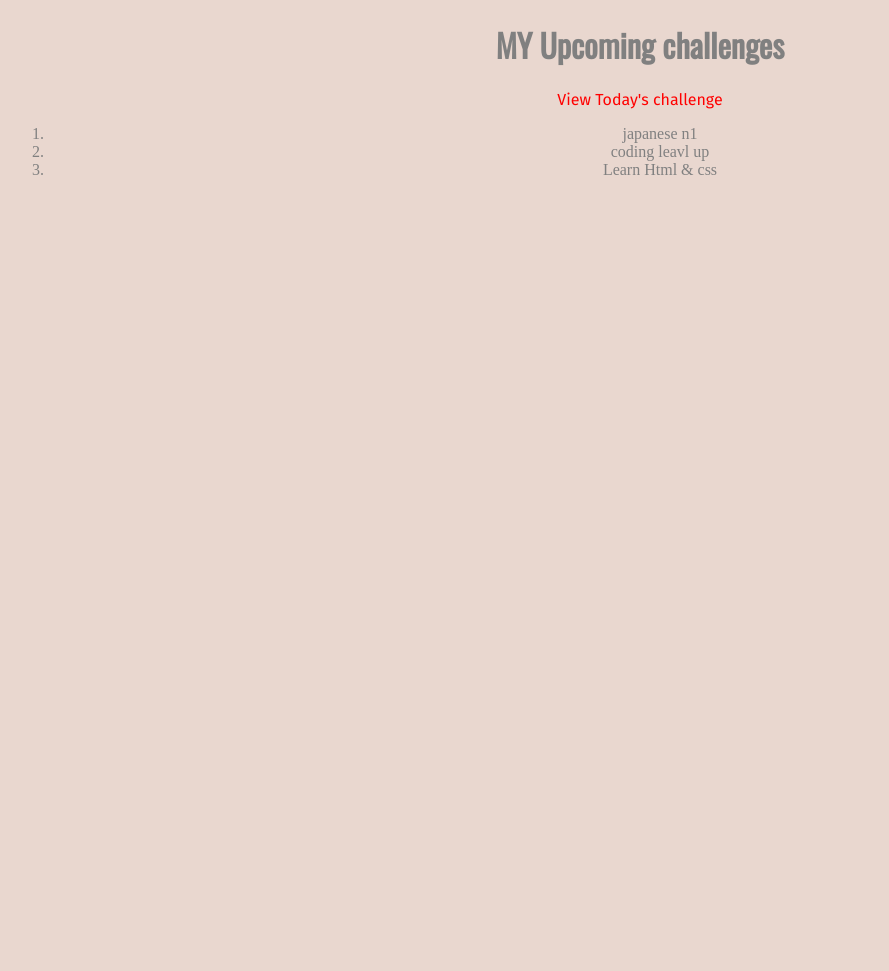
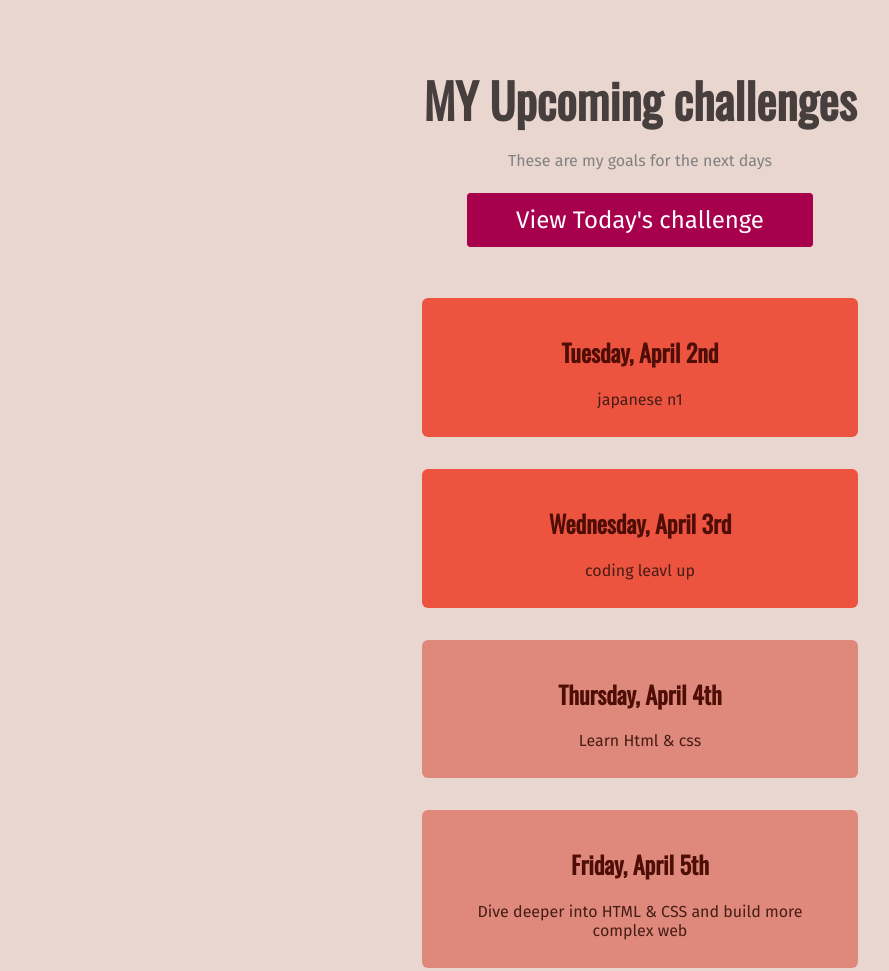
Before and after one commit to wowai717/html-100days, a plain HTML site: page full-week.html in a window 1280 px wide. Shown: the whole page, without its empty margins (0-889 px from the left). Before the commit the page ends 800 px from the top, so only its background shows below. Drawn offline with nearby package versions, Linux system fonts and the light colour scheme; files that its build step writes are made by us from their sources.

Commit message:
7일차 내용 추가
css box model, 선택자, 결합자, 클래스, 블록, 인라인 요소

```diff
--- a/full-week.html
+++ b/full-week.html
@@ -13,12 +13,30 @@
     <link href="style/full-wek.css" rel="stylesheet" />
   </head>
   <body>
-    <h1>MY Upcoming challenges</h1>
-    <a href="index.html">View Today's challenge</a>
-    <ol>
-      <li>japanese n1</li>
-      <li>coding leavl up</li>
-      <li>Learn Html & css</li>
-    </ol>
+    <header>
+      <h1>MY Upcoming challenges</h1>
+      <p id="description">These are my goals for the next days</p>
+      <a href="index.html">View Today's challenge</a>
+    </header>
+    <main>
+      <ol>
+        <li class="highlight-goal">
+          <h2>Tuesday, April 2nd</h2>
+          <p >japanese n1</p>
+        </li>
+        <li class="highlight-goal">
+          <h2>Wednesday, April 3rd</h2>
+          <p >coding leavl up</p>
+        </li>
+        <li>
+          <h2>Thursday, April 4th</h2>
+          <p >Learn Html & css</p>
+        </li>
+        <li>
+          <h2>Friday, April 5th</h2>
+          <p >Dive deeper into HTML & CSS and build more complex web</p>
+        </li>
+      </ol>
+    </main>
   </body>
 </html>
--- /dev/null
+++ b/style/daily-challenge.css
@@ -0,0 +1,15 @@
+body {
+  margin: 50px;
+}
+img {
+  width: 200px;
+  height: 200px;
+  border-radius: 100px;
+}
+
+
+#todays-challenge {
+  color: rgb(170, 96, 83);
+  font-weight: bold;
+  font-size: 52px;
+}
--- /dev/null
+++ b/style/full-wek.css
@@ -0,0 +1,62 @@
+header {
+    margin: 64px;
+}
+
+h1 {
+    margin: 12px 0;
+    font-size: 48px;
+    color: rgb(71, 62, 62);
+}
+
+#description {
+    margin-bottom: 36px;
+}
+
+/*header p {
+    margin-bottom: 36px;
+}*/
+a {
+    padding: 12px 48px;
+    background-color: rgb(167, 1, 78);
+    color: white;
+    border: 1px solid rgb(167, 1, 78);
+    border-radius: 4px;
+    font-size: 24px;
+}
+
+a:hover{
+    background-color: rgb(180, 12, 90);
+    text-decoration: none;
+}
+
+
+ol {
+    list-style: none;
+    width: 500px;
+    margin: 36px auto 0 auto;
+    padding: 0;
+
+}
+
+
+
+li{
+    padding: 16px;
+    background-color: rgb(223, 136, 124);
+    border-radius: 6px;
+    margin: 32px;
+}
+
+h2 {
+    color: rgb(78, 13, 5);
+    font-family: 'Oswald', sans-serif;
+}
+
+main p {
+    margin: 12px;
+    color: rgb(71, 29, 22);
+}
+
+.highlight-goal {
+    background-color: rgb(236, 84, 64);
+}
--- /dev/null
+++ b/style/shared.css
@@ -0,0 +1,26 @@
+body {
+    text-align: center;
+    background-color: rgb(233, 215, 207);
+    color: grey;
+}
+
+h1{
+    font-family: "Oswald", sans-serif;
+
+}
+
+p{
+    font-family: "Fira Sans", sans-serif;
+   margin-bottom: 36px;
+}
+
+a {
+    font-family: "Fira Sans", sans-serif;
+    color: red;
+    text-decoration: none;
+    text-align: center;
+}
+
+a:hover{
+    text-decoration: underline;
+}
```
Also changed, not shown: images/challenges-trophy.jpg (added).
